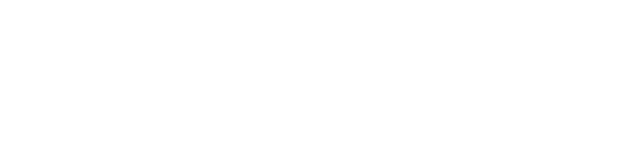
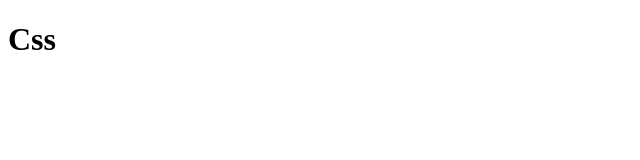
Before and after one commit to How-to-code-a-website-basics/how-to-code-a-website-basics.github.io, a plain HTML site: page CSS.html in a window 1280 px wide. Shown: the full height of the page, 0-640 px from the left. Drawn offline with Linux system fonts and the light colour scheme.

Commit message:
Update CSS.html

```diff
--- a/CSS.html
+++ b/CSS.html
@@ -5,6 +5,6 @@
         <title>How to make a website</title>
     </head>
     <body>
-
+        <h1>Css</h1>
     </body>
 </html>
```
